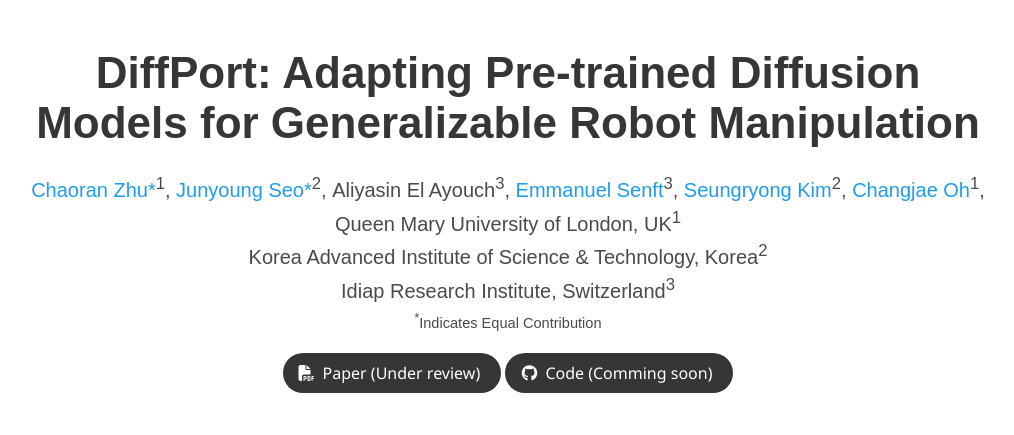
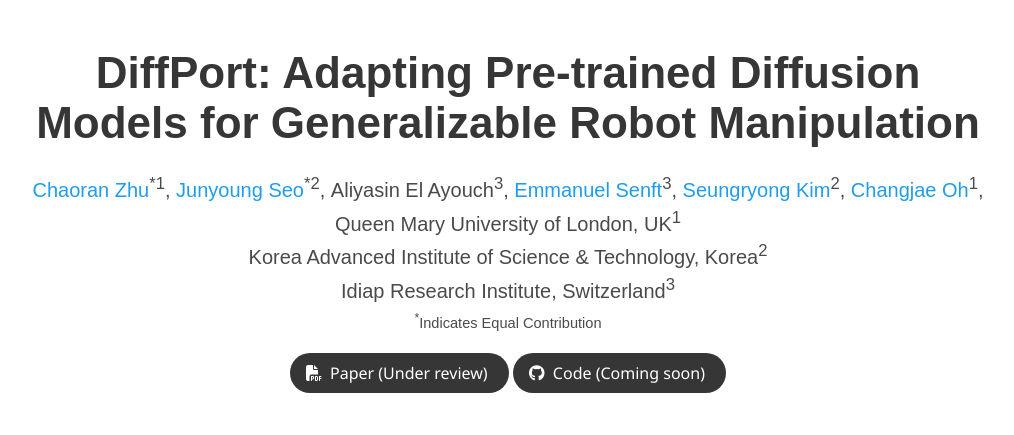
Before and after one commit to QM-IPAlab/DiffPort, a plain HTML site: page index.html in a window 1280 px wide. Shown: the top 435 px of the page, without its empty margins (132-1146 px from the left). Drawn offline with nearby package versions, Linux system fonts and the light colour scheme; some icons are missing; a web font is replaced by a local one.

Commit message:
fix some typos

```diff
--- a/index.html
+++ b/index.html
@@ -58,9 +58,9 @@
               <!-- Paper authors -->
               <span class="author-block">
                 <a href="https://scholar.google.com/citations?hl=en&user=12U1mcgAAAAJ" target="_blank">Chaoran
-                  Zhu*</a><sup>1</sup>,</span>
+                  Zhu</a><sup>*1</sup>,</span>
               <span class="author-block">
-                <a href="https://kerolex.github.io/" target="_blank">Junyoung Seo*</a><sup>2</sup>,</span>
+                <a href="https://kerolex.github.io/" target="_blank">Junyoung Seo</a><sup>*2</sup>,</span>
               <span class="author-block">
                 Aliyasin El Ayouch<sup>3</sup>,
               </span>
@@ -115,7 +115,7 @@
                     <span class="icon">
                       <i class="fab fa-github"></i>
                     </span>
-                    <span>Code (Comming soon)</span>
+                    <span>Code (Coming soon)</span>
                   </a>
                 </span>
 
```
